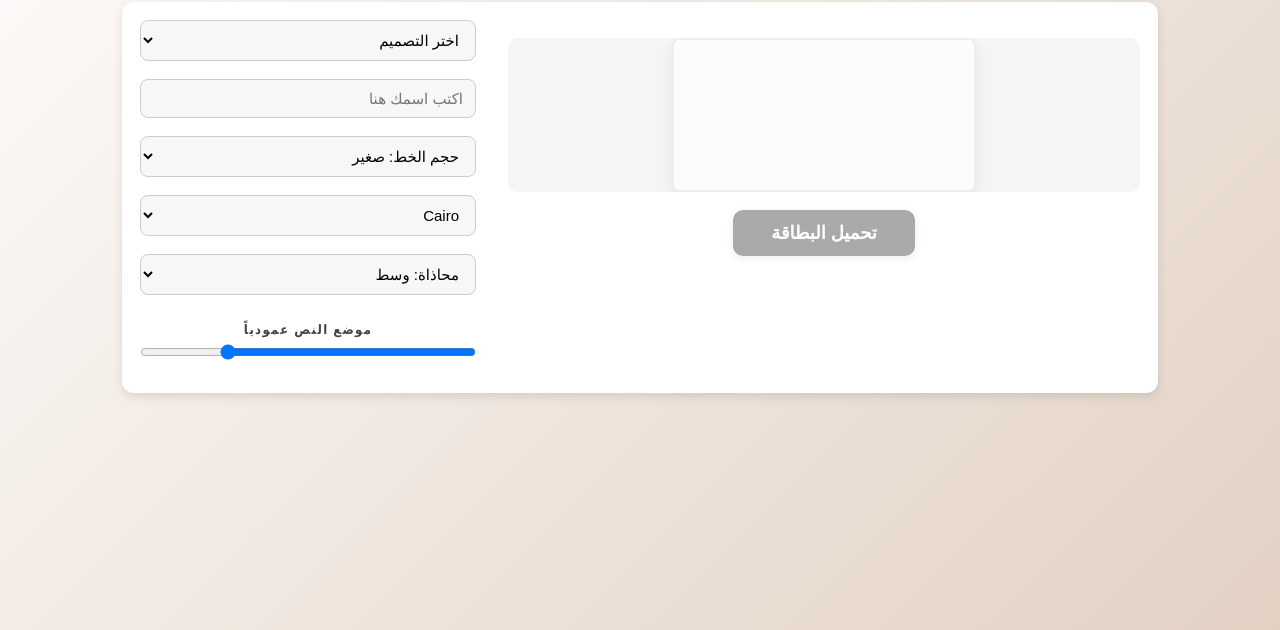
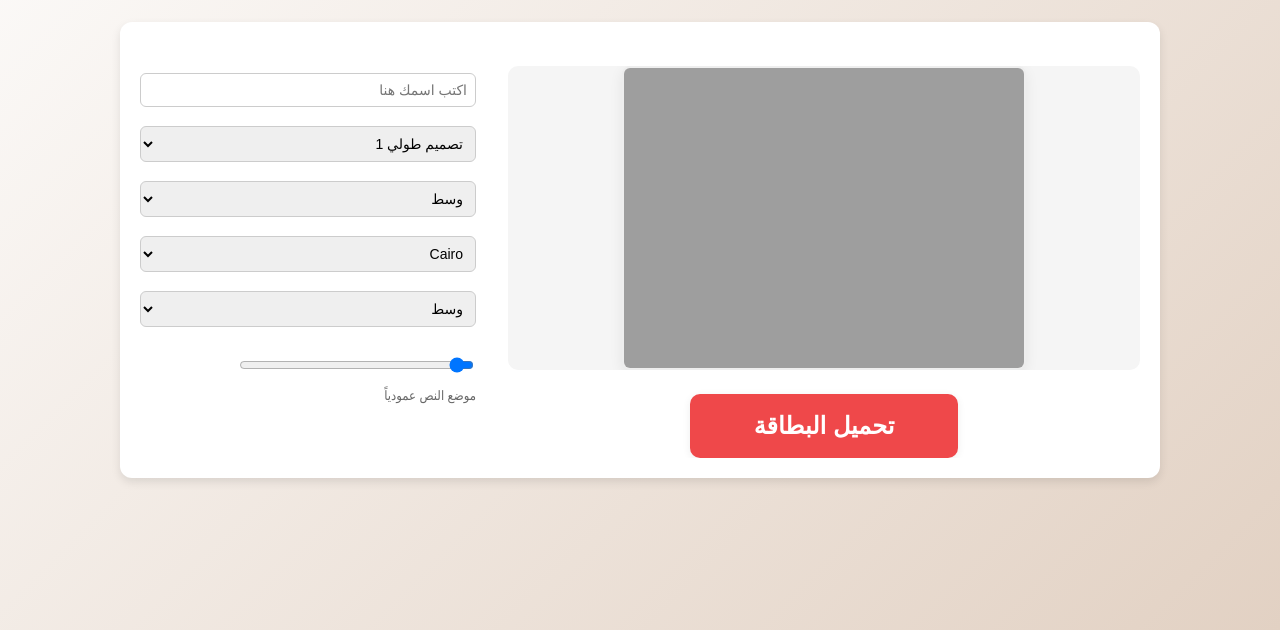
Before and after one commit to toolsAndsolution/eid-greeting, a plain HTML site: page index.html in a window 1280 px wide. Shown: the part 170-800 px from the top of the page. Drawn offline with Linux system fonts and the light colour scheme.

Commit message:
Update index.html

```diff
--- a/index.html
+++ b/index.html
@@ -37,14 +37,14 @@
     #headerTitle {
       margin-top: 12px;
       color: #fff;
-      font-size: 15px;
+      font-size: 18px;
       font-weight: bold;
       text-align: center;
       text-shadow: 0 2px 8px rgba(0,0,0,0.10);
     }
     header img {
       display: block;
-      height: 82px;
+      height: 98px;
       margin: 0 12px;
     }
     .lang-toggle {
@@ -70,7 +70,7 @@
     .container {
       max-width: 1000px;
       margin: 30px auto;
-      padding: 18px;
+      padding: 20px;
       background-color: #fff;
       border-radius: 12px;
       box-shadow: 0 4px 10px rgba(0,0,0,0.1);
@@ -80,56 +80,43 @@
     }
     .settings-panel {
       flex: 1 1 320px;
-      min-width: 260px;
+      min-width: 300px;
+      display: flex;
+      flex-direction: column;
+      justify-content: center;
+    }
+    .controls {
+      display: flex;
+      flex-direction: column;
+      gap: 15px;
+      margin-bottom: 20px;
+    }
+    .controls > div {
       display: flex;
       flex-direction: column;
       justify-content: flex-start;
-      align-items: stretch;
-      gap: 8px;
+      margin-bottom: 4px;
     }
-    .input-box {
-      margin-bottom: 10px;
+    .inline-group {
+      display: flex;
+      flex-direction: row;
+      gap: 10px;
+      align-items: center;
+    }
+    select, input[type="text"], input[type="color"], input[type="range"] {
       width: 100%;
-    }
-    input[type="text"], select, input[type="number"], input[type="color"] {
-      width: 100%;
-      padding: 10px 12px;
+      padding: 8px;
       border: 1px solid #ccc;
-      border-radius: 8px;
-      font-size: 15px;
-      margin-bottom: 0;
-      margin-top: 0;
-      background: #f7f7f7;
+      border-radius: 6px;
+      font-size: 14px;
       box-sizing: border-box;
     }
-    input[type="color"] {
-      padding: 3px 4px;
-      height: 40px;
-      width: 60px;
-      margin: 0 auto;
-      display: block;
-    }
-    .select-font-size {
-      font-size: 15px;
-    }
-    /* عنوان سلايدر الموضع */
-    .slider-title {
-      font-size: 13px;
-      margin-bottom: 5px;
-      margin-top: 7px;
-      text-align: center;
-      color: #444;
-      font-weight: bold;
-      letter-spacing: 0.1em;
-    }
     input[type="range"] {
-      width: 100%;
-      margin: 0;
-      margin-top: 0;
+      width: 70%;
     }
     .preview-panel {
       flex: 2 1 600px;
-      min-width: 320px;
+      min-width: 340px;
       display: flex;
       flex-direction: column;
       align-items: center;
@@ -144,7 +131,7 @@
       width: 100%;
       overflow-x: auto;
       max-width: 100%;
-      margin: 18px auto 0 auto;
+      margin: 24px auto 0 auto;
       background: #f5f5f5;
       border-radius: 10px;
       box-sizing: border-box;
@@ -157,21 +144,21 @@
       background: #fdfcfb;
       margin: 0 auto;
       max-width: none;
-      max-height: 48vh;
+      max-height: 50vh;
     }
     .btn-download-group {
       display: flex;
       justify-content: center;
       width: 100%;
-      margin-top: 18px;
+      margin-top: 24px;
     }
     .btn-download {
-      padding: 12px 38px;
+      padding: 18px 64px;
       background-color: #EF484A;
       color: white;
       border: none;
       border-radius: 10px;
-      font-size: 18px;
+      font-size: 24px;
       font-weight: bold;
       cursor: pointer;
       transition: background 0.3s ease;
@@ -182,18 +169,27 @@
       cursor: not-allowed;
     }
     .btn-download:hover:not(:disabled) {
-      background-color: #218838;
+      background-color: #842F91;
     }
-    @media (max-width: 800px) {
+    .range-label {
+      font-size: 13px;
+      color: #666;
+      margin-top: 2px;
+      margin-bottom: 0;
+    }
+    @media (max-width: 1000px) {
       .container {
         flex-direction: column;
-        gap: 14px;
+        gap: 8px;
       }
       .settings-panel, .preview-panel {
         min-width: unset;
       }
+      .controls {
+        gap: 10px;
+      }
       .btn-download-group {
-        margin-top: 12px;
+        margin-top: 16px;
       }
       .lang-toggle {
         left: 10px;
@@ -203,9 +199,6 @@
       }
       .canvas-preview-wrapper {
         max-width: 98vw;
-      }
-      .preview-panel {
-        min-width: unset;
       }
     }
     [dir="ltr"] .lang-toggle {
@@ -224,40 +217,36 @@
   </header>
   <div class="container">
     <div class="settings-panel">
-      <div class="input-box">
-        <select id="design" onchange="changeImage()">
-          <option value="0">اختر التصميم</option>
+      <div class="controls">
+        <div>
+          <input type="text" id="nameLabel" placeholder="اكتب اسمك هنا" />
+        </div>
+        <div>
+          <select id="design" onchange="changeImage()"></select>
+        </div>
+        <div>
+          <select id="printFontSize" onchange="drawPreview()">
+            <option value="32">صغير</option>
+            <option value="46" selected>وسط</option>
+            <option value="60">كبير</option>
+            <option value="80">أكبر</option>
           </select>
         </div>
-      <div class="input-box">
-        <input type="text" id="nameLabel" placeholder="اكتب اسمك هنا" />
+        <div>
+          <select id="fontFamily"></select>
         </div>
-      <div class="input-box">
-        <select id="fontSize" class="select-font-size">
-          <option value="42">حجم الخط: صغير</option>
-          <option value="52">حجم الخط: متوسط</option>
-          <option value="62">حجم الخط: كبير</option>
+        <div>
+          <select id="fontAlign">
+            <option value="center" selected>وسط</option>
+            <option value="right">يمين</option>
+            <option value="left">يسار</option>
           </select>
         </div>
-      <div class="input-box">
-        <select id="fontFamily">
-          <!-- الخطوط ستعبأ تلقائياً -->
-        </select>
+        <input type="color" id="fontColor" value="#ffffff" style="display:none;">
+        <div>
+          <input type="range" id="textVertical" min="50" max="600" value="30" oninput="drawPreview()" />
+          <div class="range-label" id="rangeLabel">موضع النص عمودياً</div>
         </div>
-      <div class="input-box">
-        <select id="fontAlign">
-          <option value="center" selected>محاذاة: وسط</option>
-          <option value="right">محاذاة: يمين</option>
-          <option value="left">محاذاة: يسار</option>
-        </select>
-      </div>
-      <div class="input-box" style="display:none">
-        <!-- لون الخط مخفي فقط (يبقى في الكود لمن أراده مستقبلاً) -->
-        <input type="color" id="fontColor" value="#ffffff" />
-      </div>
-      <div class="input-box">
-        <div class="slider-title">موضع النص عمودياً</div>
-        <input type="range" min="20" max="100" value="80" id="textPosRange" />
       </div>
     </div>
     <div class="preview-panel">
@@ -273,6 +262,21 @@
     const i18n = {
       ar: {
         headerTitle: "بطاقة تهنئة بعيد الأضحى المبارك",
+        downloadBtn: "تحميل البطاقة",
+        langBtn: "English",
+        fontSizeOptions: [
+          { value: 32, text: "صغير" },
+          { value: 46, text: "وسط" },
+          { value: 60, text: "كبير" },
+          { value: 80, text: "أكبر" }
+        ],
+        alignOptions: [
+          { value: "center", text: "وسط" },
+          { value: "right", text: "يمين" },
+          { value: "left", text: "يسار" }
+        ],
+        rangeLabel: "موضع النص عمودياً",
+        placeholderName: "اكتب اسمك هنا",
         designs: [
           { name: "تصميم طولي 1", url: "https://i.imgur.com/ncEuRPA.png" },
           { name: "تصميم طولي 2", url: "https://i.imgur.com/Nn1BUE3.jpeg" },
@@ -291,6 +295,21 @@
       },
       en: {
         headerTitle: "Eid Greeting Card",
+        downloadBtn: "Download Card",
+        langBtn: "العربية",
+        fontSizeOptions: [
+          { value: 32, text: "Small" },
+          { value: 46, text: "Medium" },
+          { value: 60, text: "Large" },
+          { value: 80, text: "X-Large" }
+        ],
+        alignOptions: [
+          { value: "center", text: "Center" },
+          { value: "right", text: "Right" },
+          { value: "left", text: "Left" }
+        ],
+        rangeLabel: "Vertical Text Position",
+        placeholderName: "Enter your name here",
         designs: [
           { name: "Vertical Design 1", url: "https://i.imgur.com/ncEuRPA.png" },
           { name: "Vertical Design 2", url: "https://i.imgur.com/Nn1BUE3.jpeg" },
@@ -318,19 +337,40 @@
 
     function updateTexts() {
       const lang = i18n[currentLang];
+
+      // Header
       document.getElementById("headerTitle").innerText = lang.headerTitle;
+      document.getElementById("downloadBtn").innerText = lang.downloadBtn;
+      document.getElementById("langBtn").innerText = lang.langBtn;
+      document.getElementById("rangeLabel").innerText = lang.rangeLabel;
 
-      // التصميمات
-      const designSelect = document.getElementById("design");
-      designSelect.innerHTML = `<option value="">اختر التصميم</option>`;
-      lang.designs.forEach((item, index) => {
-        const option = document.createElement("option");
-        option.value = index;
-        option.text = item.name;
-        designSelect.appendChild(option);
+      document.getElementById("nameLabel").placeholder = lang.placeholderName;
+
+      document.documentElement.lang = currentLang;
+      document.documentElement.dir = currentLang === 'ar' ? 'rtl' : 'ltr';
+      document.querySelector('.container').style.flexDirection =
+        currentLang === 'ar' ? 'row-reverse' : 'row';
+
+      if(currentLang === 'ar') {
+        document.getElementById('langBtn').style.left = '24px';
+        document.getElementById('langBtn').style.right = 'auto';
+      } else {
+        document.getElementById('langBtn').style.right = '24px';
+        document.getElementById('langBtn').style.left = 'auto';
+      }
+
+      // Font size dropdown
+      const fontSizeSelect = document.getElementById("printFontSize");
+      fontSizeSelect.innerHTML = "";
+      lang.fontSizeOptions.forEach(option => {
+        const opt = document.createElement("option");
+        opt.value = option.value;
+        opt.text = option.text;
+        fontSizeSelect.appendChild(opt);
       });
+      fontSizeSelect.value = 46; // Default to Medium/وسط
 
-      // الخطوط
+      // Font family dropdown
       const fontSelect = document.getElementById("fontFamily");
       fontSelect.innerHTML = "";
       lang.fontFamilies.forEach(font => {
@@ -339,15 +379,31 @@
         opt.text = font.name;
         fontSelect.appendChild(opt);
       });
+
+      // Align dropdown
+      const alignSelect = document.getElementById("fontAlign");
+      alignSelect.innerHTML = "";
+      lang.alignOptions.forEach(option => {
+        const opt = document.createElement("option");
+        opt.value = option.value;
+        opt.text = option.text;
+        alignSelect.appendChild(opt);
+      });
+
+      // Design dropdown
+      const designSelect = document.getElementById("design");
+      designSelect.innerHTML = "";
+      lang.designs.forEach((item, index) => {
+        const option = document.createElement("option");
+        option.value = index;
+        option.text = item.name;
+        designSelect.appendChild(option);
+      });
+      changeImage();
     }
 
     function changeImage() {
       const index = document.getElementById("design").value;
-      if (index === "") {
-        clearCanvas();
-        document.getElementById("downloadBtn").disabled = true;
-        return;
-      }
       const lang = i18n[currentLang];
       imageLoaded = false;
       document.getElementById("downloadBtn").disabled = true;
@@ -363,15 +419,7 @@
       };
     }
 
-    function clearCanvas() {
-      const canvas = document.getElementById("canvas");
-      const ctx = canvas.getContext("2d");
-      ctx.clearRect(0, 0, canvas.width, canvas.height);
-    }
-
-    // رسم المعاينة
     function drawPreview() {
-      if (!imageLoaded) return;
       const canvas = document.getElementById("canvas");
       canvas.width = naturalWidth;
       canvas.height = naturalHeight;
@@ -381,31 +429,33 @@
       drawTextOnContext(ctx, naturalWidth, naturalHeight);
     }
 
+    const horizontalPadding = 40;
+
     function drawTextOnContext(ctx, cWidth, cHeight) {
       const name = document.getElementById("nameLabel").value.trim();
-      const fontSize = document.getElementById("fontSize").value;
+      const fontSize = document.getElementById("printFontSize").value;
       const fontFamily = document.getElementById("fontFamily").value;
-      // لون الخط بقي افتراضياً أبيض
-      const fontColor = "#fff";
+      const fontColor = document.getElementById("fontColor").value;
       const align = document.getElementById("fontAlign").value;
-      const posRange = document.getElementById("textPosRange").value;
-      const padding = 40;
-      const y = padding + ((cHeight - 2 * padding) * (posRange / 100));
+      const verticalOffset = parseInt(document.getElementById("textVertical").value, 10);
+
       if (name !== "") {
         ctx.font = `${fontSize}px ${fontFamily}`;
         ctx.fillStyle = fontColor;
         ctx.textAlign = align;
+
         let x;
-        if (align === "left") x = 10;
+        if (align === "left") x = horizontalPadding;
         else if (align === "center") x = cWidth / 2;
-        else if (align === "right") x = cWidth - 10;
+        else if (align === "right") x = cWidth - horizontalPadding;
+        const y = cHeight - verticalOffset;
         ctx.fillText(name, x, y);
       }
     }
 
     function downloadImage() {
       if (!imageLoaded || naturalWidth === 0 || naturalHeight === 0) {
-        alert("يرجى اختيار التصميم وانتظار تحميل المعاينة بالكامل.");
+        alert(currentLang === "ar" ? "يرجى الانتظار حتى يتم تحميل التصميم والمعاينة بالكامل." : "Please wait until the design and preview are fully loaded.");
         return;
       }
       const downloadCanvas = document.createElement("canvas");
@@ -414,28 +464,29 @@
       const ctx = downloadCanvas.getContext("2d");
       ctx.drawImage(img, 0, 0, img.naturalWidth, img.naturalHeight);
 
-      // إعادة رسم النص
       const name = document.getElementById("nameLabel").value.trim();
-      const fontSize = parseInt(document.getElementById("fontSize").value, 10);
+      const fontSize = document.getElementById("printFontSize").value;
       const fontFamily = document.getElementById("fontFamily").value;
-      const fontColor = "#fff";
+      const fontColor = document.getElementById("fontColor").value;
       const align = document.getElementById("fontAlign").value;
-      const posRange = document.getElementById("textPosRange").value;
-      const padding = 40;
-      const y = padding + ((downloadCanvas.height - 2 * padding) * (posRange / 100));
+      const verticalOffset = parseInt(document.getElementById("textVertical").value, 10);
+
       if (name) {
         ctx.font = `${fontSize}px ${fontFamily}`;
         ctx.fillStyle = fontColor;
         ctx.textAlign = align;
+        // من هنا غير تباعد النص من الأطراف:
+        const horizontalPadding = 40;
         let x;
-        if (align === "left") x = 10;
+        if (align === "left") x = horizontalPadding;
         else if (align === "center") x = downloadCanvas.width / 2;
-        else if (align === "right") x = downloadCanvas.width - 10;
+        else if (align === "right") x = downloadCanvas.width - horizontalPadding;
+        const y = downloadCanvas.height - verticalOffset;
         ctx.fillText(name, x, y);
       }
 
       const link = document.createElement("a");
-      link.download = "بطاقة_العيد.png";
+      link.download = currentLang === "ar" ? "بطاقة_العيد.png" : "eid_greeting.png";
       link.href = downloadCanvas.toDataURL("image/png");
       document.body.appendChild(link);
       link.click();
@@ -445,17 +496,18 @@
     function toggleLanguage() {
       currentLang = currentLang === 'ar' ? 'en' : 'ar';
       updateTexts();
-      clearCanvas();
+      drawPreview();
     }
 
     window.onload = function () {
       updateTexts();
-      document.getElementById("design").addEventListener('change', changeImage);
       document.getElementById("nameLabel").addEventListener('input', drawPreview);
-      document.getElementById("fontSize").addEventListener('change', drawPreview);
+      document.getElementById("printFontSize").addEventListener('change', drawPreview);
       document.getElementById("fontFamily").addEventListener('change', drawPreview);
+      document.getElementById("fontColor").addEventListener('input', drawPreview);
       document.getElementById("fontAlign").addEventListener('change', drawPreview);
-      document.getElementById("textPosRange").addEventListener('input', drawPreview);
+      document.getElementById("design").addEventListener('change', drawPreview);
+      document.getElementById("textVertical").addEventListener('input', drawPreview);
     };
   </script>
 </body>
```
Lines whose indentation alone changed are shown as unchanged.
